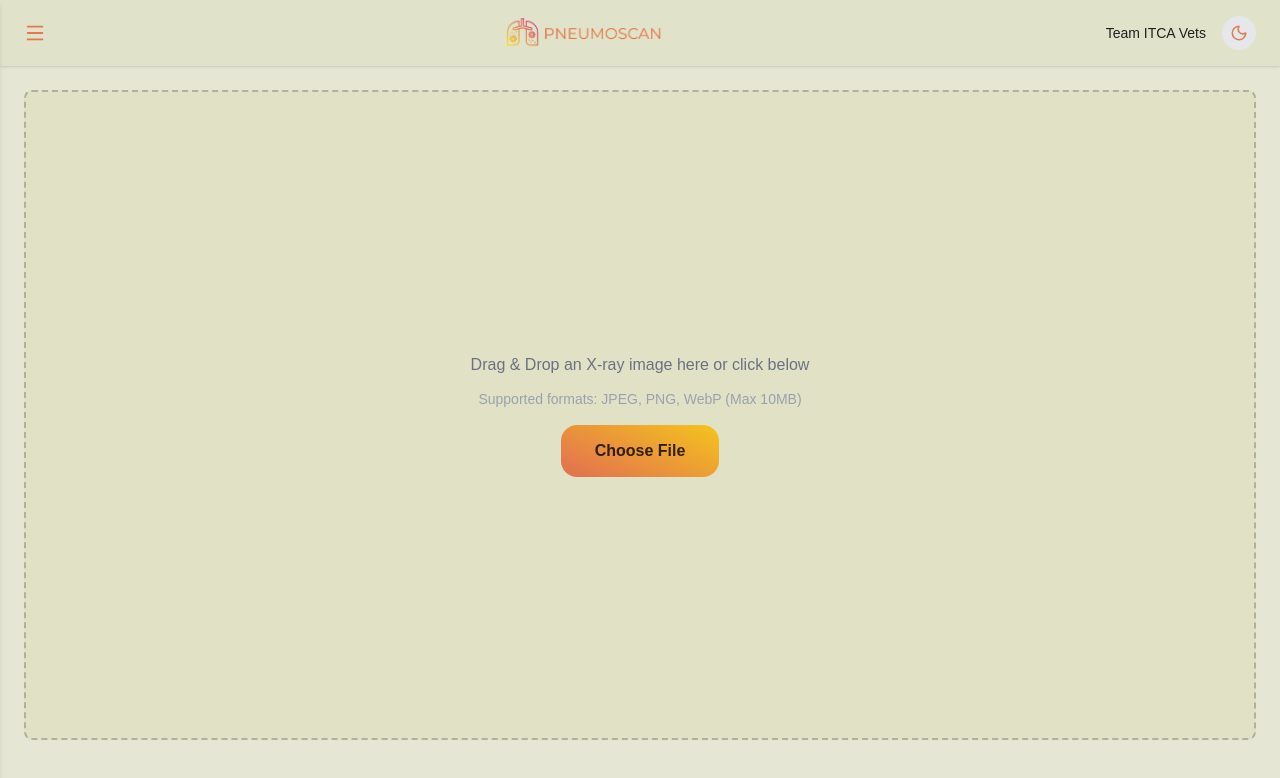
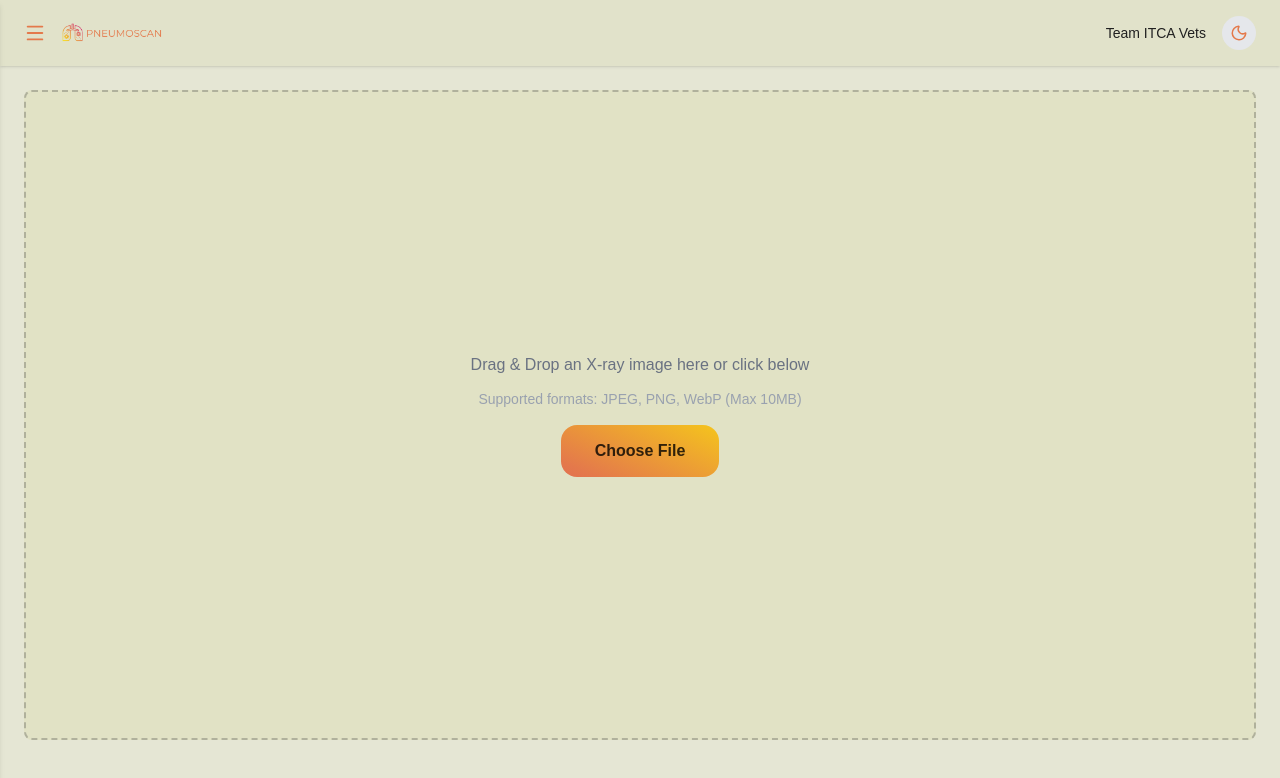
Before and after one commit to Jordanlopez546/itca-vets-mrc, a Next.js app: page / in a window 1280 px wide. Shown: the top 778 px of the page. Built offline with nearby package versions, Linux system fonts and the light colour scheme.

Commit message:
Fixed theme bug

```diff
--- a/components/layouts/dashboard-header.tsx
+++ b/components/layouts/dashboard-header.tsx
@@ -1,8 +1,7 @@
+import Image from "next/image";
 import { useTheme } from "next-themes";
 import { useEffect, useState } from "react";
 import { Moon, Sun, Menu } from "lucide-react";
-import PNEUOMONIASCAN from "/PNEUOMONIASCAN.svg";
-import Image from "next/image";
 
 export default function DashboardHeader({
   onToggleSidebar,
@@ -23,7 +22,13 @@ export default function DashboardHeader({
           <button onClick={onToggleSidebar} className="cursor-pointer">
             <Menu className="text-gray-700 dark:text-gray-200" size={22} />
           </button>
-          <Image width={200} height={200} src="/PNEUOMONIASCAN.svg" alt="Logo" className="h-8" />
+          <Image
+            width={200}
+            height={200}
+            src="/PNEUOMONIASCAN.svg"
+            alt="Logo"
+            className="h-8"
+          />
         </div>
         <div className="flex items-center gap-4">
           <span className="text-sm text-gray-500 dark:text-gray-400">
@@ -41,7 +46,14 @@ export default function DashboardHeader({
         <button onClick={onToggleSidebar} className="cursor-pointer">
           <Menu className="text-[#E4794B]" size={22} />
         </button>
-        <img src="/PNEUOMONIASCAN.png" alt="Logo" className="h-8 mx-auto" />
+        <div className="relative h-8 w-auto min-w-[100px]">
+          <Image
+            fill
+            alt="Logo"
+            className="object-contain"
+            src="/PNEUOMONIASCAN.png"
+          />
+        </div>
       </div>
 
       <div className="flex items-center w-fit gap-4">
--- a/src/styles/globals.css
+++ b/src/styles/globals.css
@@ -1,28 +1,27 @@
 @import "tailwindcss";
+
+@variant dark (&:where(.dark, .dark *));
 
 body {
   font-family: Arial, Helvetica, sans-serif;
 }
 
 @layer utilities {
-  /* 🌈 Smooth AI Gradient Background */
   .bg-ai-gradient {
-    background: linear-gradient(25deg, #D9476A 70%, #E4794B 3%, #FBE10B 60%);
+    background: linear-gradient(25deg, #d9476a 70%, #e4794b 3%, #fbe10b 60%);
     background-size: 200% 200%;
     animation: aiFlow 8s ease-in-out infinite alternate;
   }
 
-  /* 🩸 Gradient Border with Flow */
   .border-ai-gradient {
     position: relative;
-    background: linear-gradient(25deg, #D9476A 0%, #E4794B 40%, #FBE10B 100%);
+    background: linear-gradient(25deg, #d9476a 0%, #e4794b 40%, #fbe10b 100%);
     background-size: 200% 200%;
     animation: aiFlow 8s ease-in-out infinite alternate;
     padding: 2px;
     border-radius: 1rem;
   }
 
-  /* 🌊 Animation keyframes for flow */
   @keyframes aiFlow {
     0% {
       background-position: 0% 50%;
--- a/tailwind.config.js
+++ /dev/null
@@ -1,13 +0,0 @@
-/** @type {import('tailwindcss').Config} */
-module.exports = {
-  darkMode: "class",
-  content: [
-    "./src/pages/**/*.{js,ts,jsx,tsx,mdx}",
-    "./src/components/**/*.{js,ts,jsx,tsx,mdx}",
-    "./src/app/**/*.{js,ts,jsx,tsx,mdx}",
-  ],
-  theme: {
-    extend: {},
-  },
-  plugins: [],
-};
```
Also changed, not shown: 1 other file (tests, documents, lock files or other folders).
